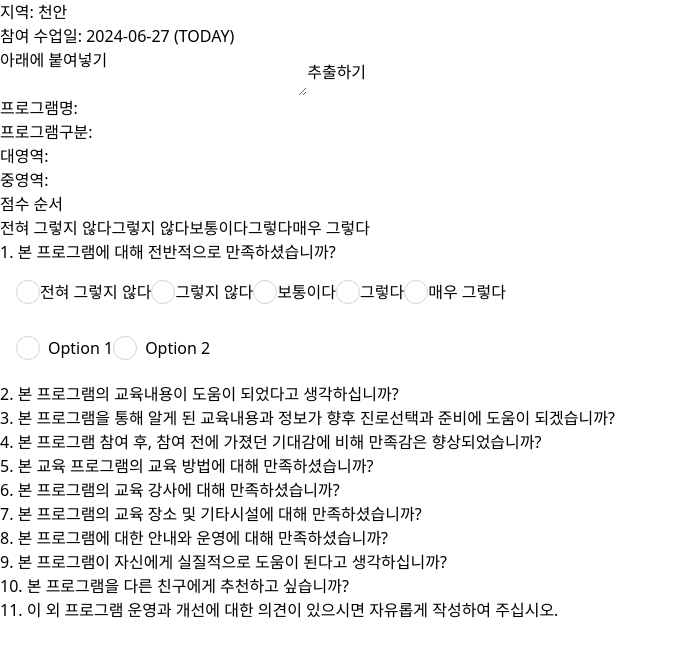
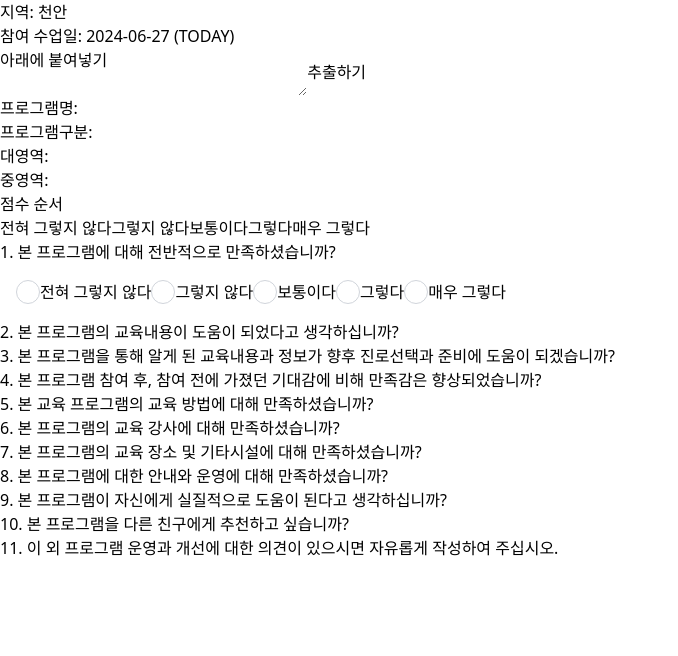
Before and after one commit to hhejo/goo-form, a React (Vite) app: page / in a window 1280 px wide. Shown: the top 656 px of the page, without its empty margins (0-678 px from the left). Built offline with nearby package versions, Linux system fonts and the light colour scheme.

Commit message:
feat: delete example

```diff
--- a/src/App.jsx
+++ b/src/App.jsx
@@ -118,20 +118,6 @@ function App() {
           </div>
         </div>
 
-        {/* radio css 적용 */}
-        <div className="p-4">
-          <form>
-            <label className="inline-flex items-center">
-              <input type="radio" name="option" className="custom-radio" />
-              <span className="ml-2">Option 1</span>
-            </label>
-            <label className="inline-flex items-center">
-              <input type="radio" name="option" className="custom-radio" />
-              <span className="ml-2">Option 2</span>
-            </label>
-          </form>
-        </div>
-
         {/* 2번 ~ 11번 */}
         <div>2. 본 프로그램의 교육내용이 도움이 되었다고 생각하십니까?</div>
         <div>
```
